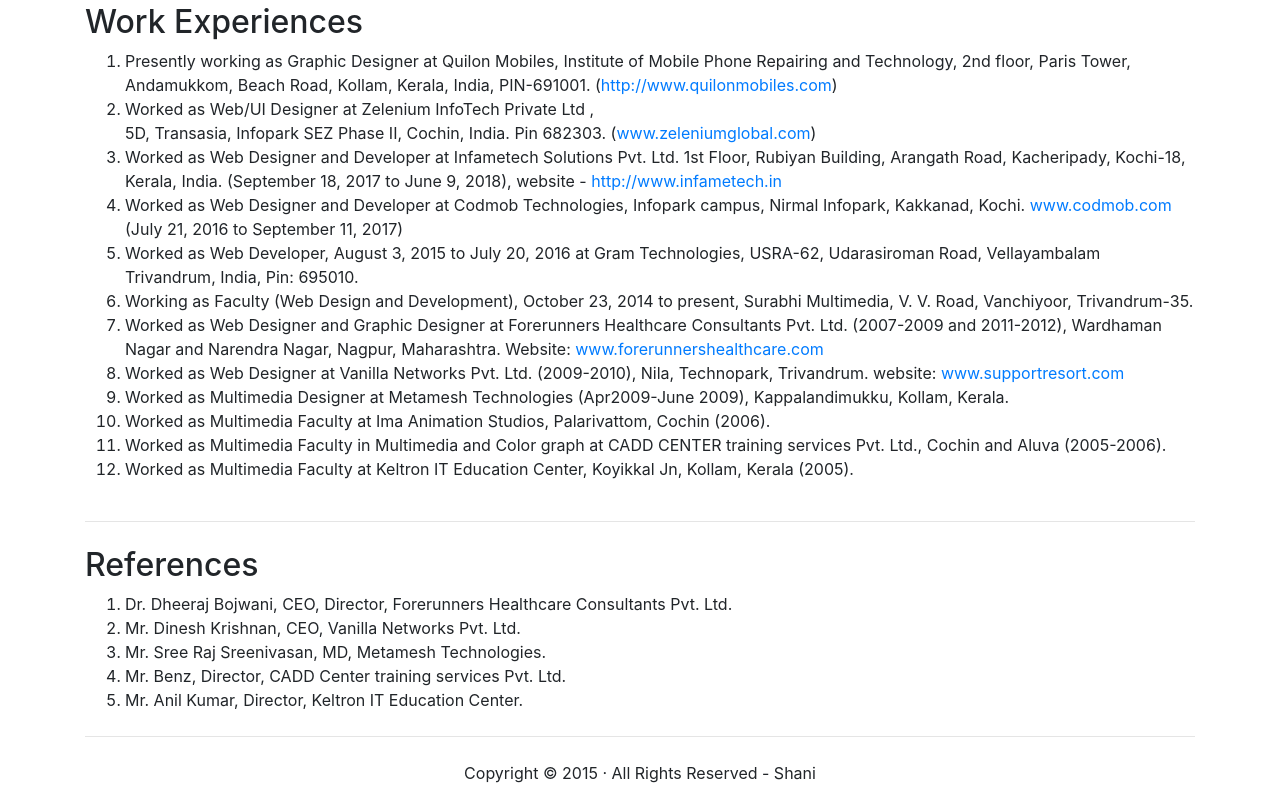
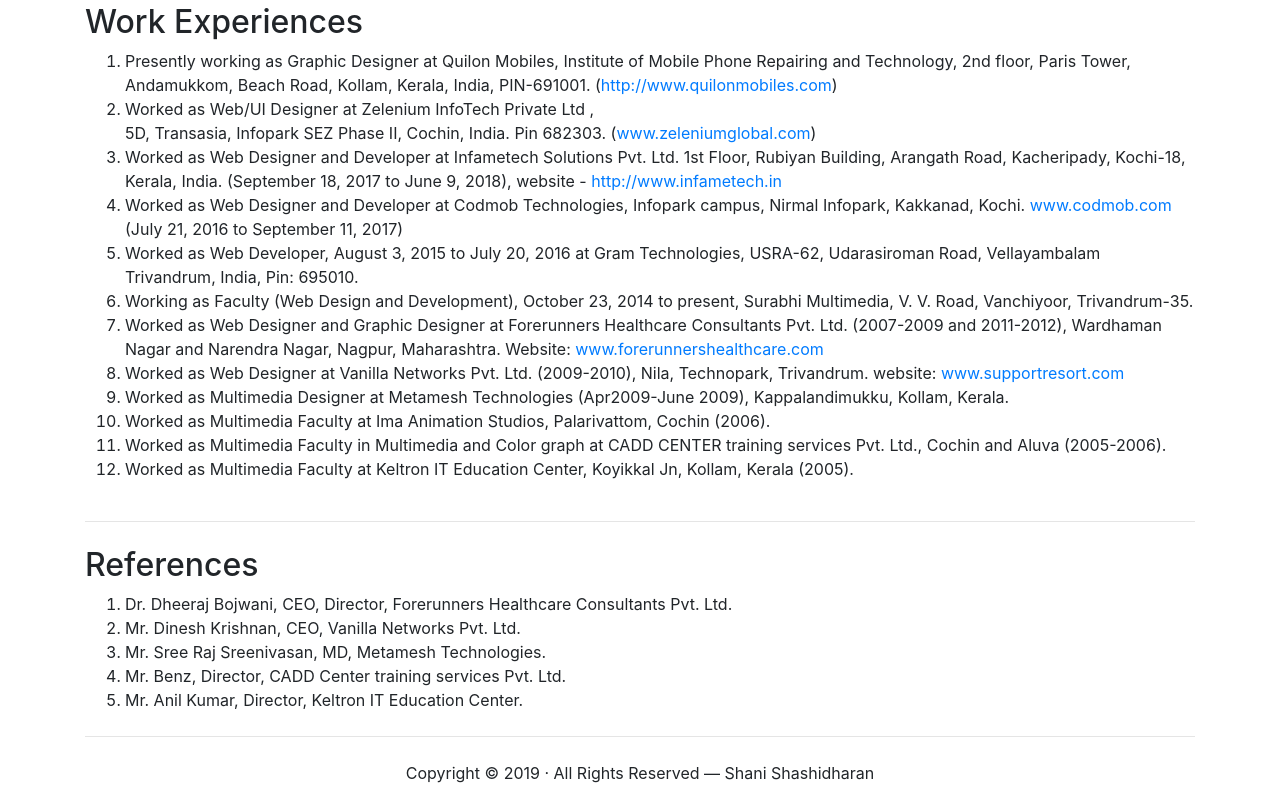
Before and after one commit to Shani-QM/Shani-QM.github.io, a plain HTML site: page index.html in a window 1280 px wide. Shown: the part 2847-3648 px from the top of the page. Drawn offline with Linux system fonts and the light colour scheme.

Commit message:
Copyrights updated.

```diff
--- a/index.html
+++ b/index.html
@@ -227,7 +227,7 @@
         <hr class="my-4">
 		   </div>
           <div class="text-center col-lg-6 offset-lg-3">
-             <p>Copyright &copy; 2015 &middot; All Rights Reserved - Shani</p>
+             <p>Copyright &copy; 2019 &middot; All Rights Reserved &#8212; Shani Shashidharan</p>
           </div>
        </div>
     </div>
```
